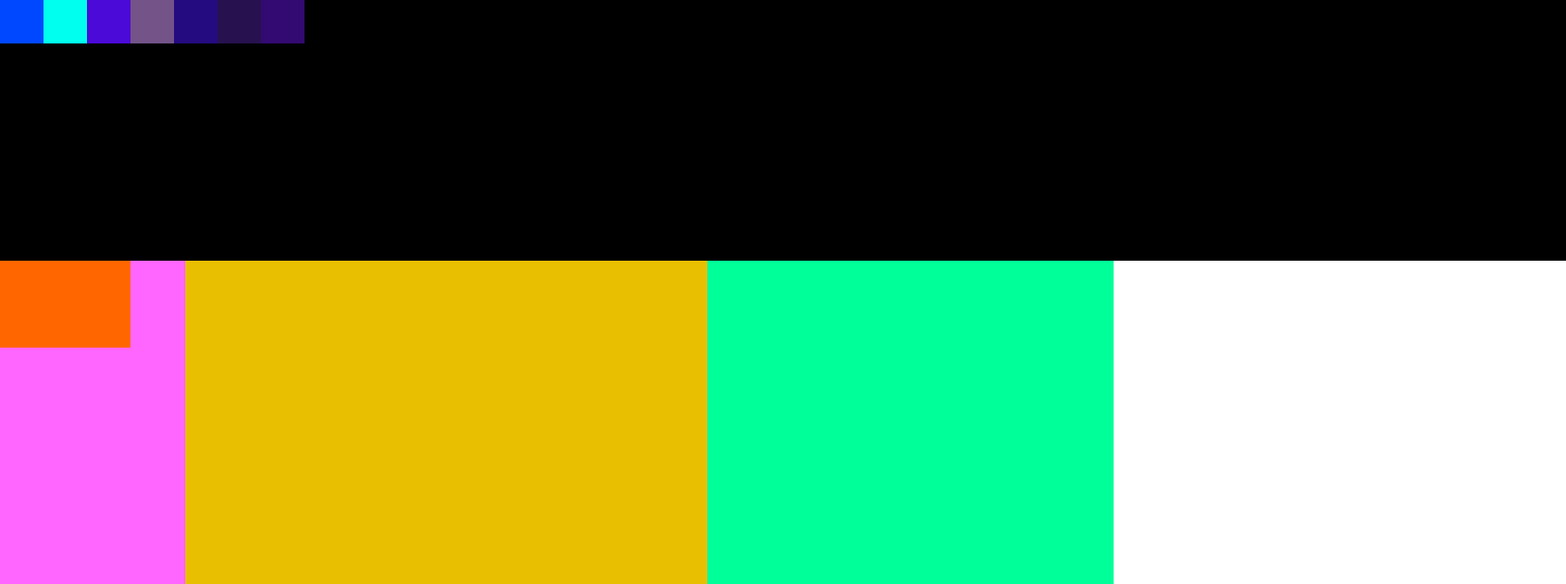
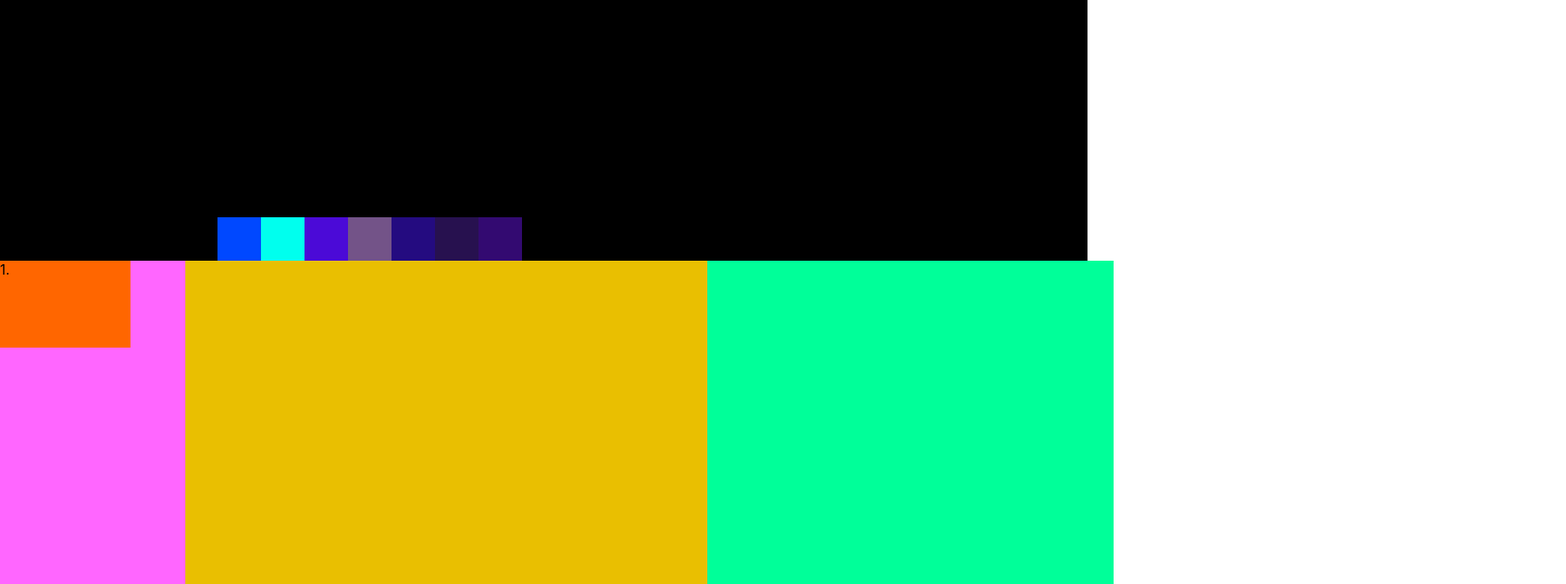
Before and after one commit to MrKoT321/KTTK, a React (Create React App) app: page / in a window 1280 px wide. Shown: the top 672 px of the page at 87% size, 1800 px wide, since content can reach past the window. Built offline with nearby package versions, Linux system fonts and the light colour scheme.

Commit message:
изменил css файлы

```diff
--- a/src/features/arrow/ui/Arrow.module.css
+++ b/src/features/arrow/ui/Arrow.module.css
@@ -2,4 +2,5 @@
     width: 50px;
     height: 50px;
     background-color: #4b0ad7;
+    cursor: pointer;
 }
--- a/src/features/continueStory/ui/ContinueStory.module.css
+++ b/src/features/continueStory/ui/ContinueStory.module.css
@@ -2,4 +2,5 @@
     width: 50px;
     height: 50px;
     background-color: #00ffee;
+    cursor: pointer;
 }
--- a/src/features/image/ui/Image.module.css
+++ b/src/features/image/ui/Image.module.css
@@ -2,4 +2,5 @@
     width: 50px;
     height: 50px;
     background-color: #240b80;
+    cursor: pointer;
 }
--- a/src/features/line/ui/Line.module.css
+++ b/src/features/line/ui/Line.module.css
@@ -2,4 +2,5 @@
     width: 50px;
     height: 50px;
     background-color: #330a71;
+    cursor: pointer;
 }
--- a/src/features/returnStory/ui/ReturnStory.module.css
+++ b/src/features/returnStory/ui/ReturnStory.module.css
@@ -2,4 +2,5 @@
     width: 50px;
     height: 50px;
     background-color: #0048ff;
+    cursor: pointer;
 }
--- a/src/features/shape/ui/Shape.module.css
+++ b/src/features/shape/ui/Shape.module.css
@@ -2,4 +2,5 @@
     width: 50px;
     height: 50px;
     background-color: #27114f;
+    cursor: pointer;
 }
--- a/src/features/text/ui/Text.module.css
+++ b/src/features/text/ui/Text.module.css
@@ -2,4 +2,5 @@
     width: 50px;
     height: 50px;
     background-color: #735388;
+    cursor: pointer;
 }
--- a/src/widgets/sideSlide/ui/SideSlide.tsx
+++ b/src/widgets/sideSlide/ui/SideSlide.tsx
@@ -1,5 +1,5 @@
 import styles from './SideSlide.module.css'
 
-const SideSlide = () => <div className={styles.sideSlide}></div>
+const SideSlide = () => <div className={styles.sideSlide}>1.</div>
 
 export { SideSlide }
--- a/src/widgets/topPanelWidget/ui/TopPanelWidget.module.css
+++ b/src/widgets/topPanelWidget/ui/TopPanelWidget.module.css
@@ -1,7 +1,9 @@
 .topPanel {
     display: flex;
     flex-direction: row;
-    width: 1800px;
+    width: 1000px;
     height: 300px;
     background-color: #000000;
+    align-items: flex-end;
+    padding-left: 250px;
 }
```
